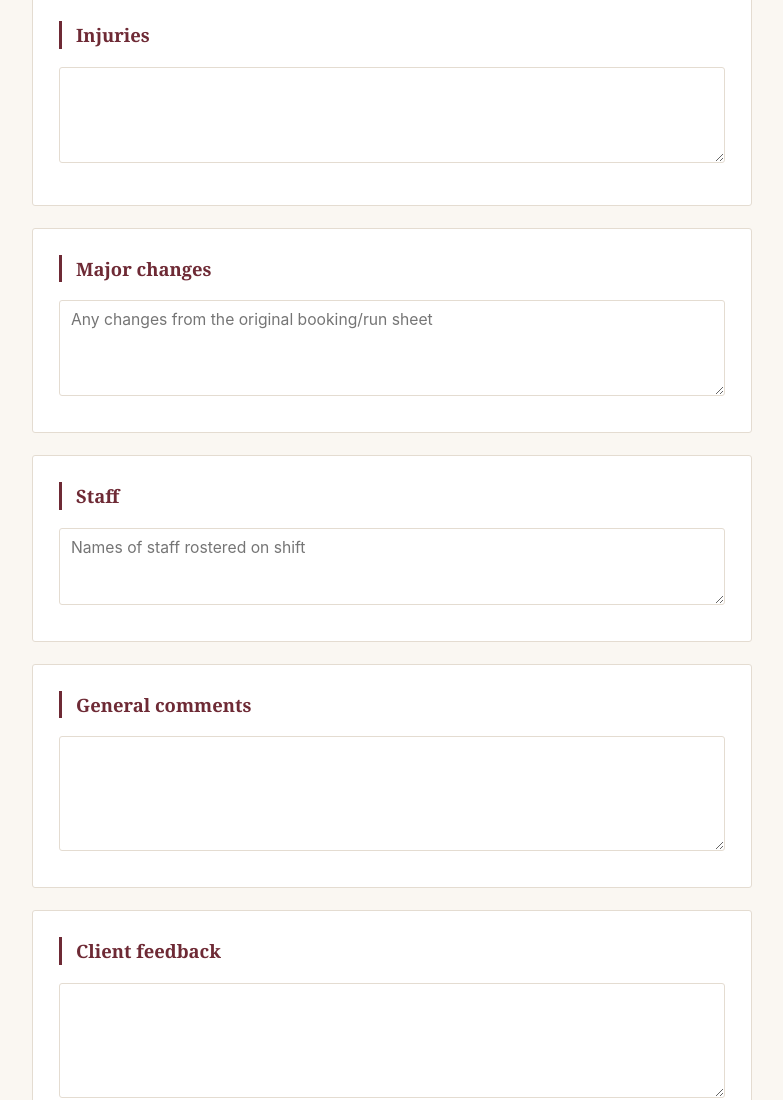
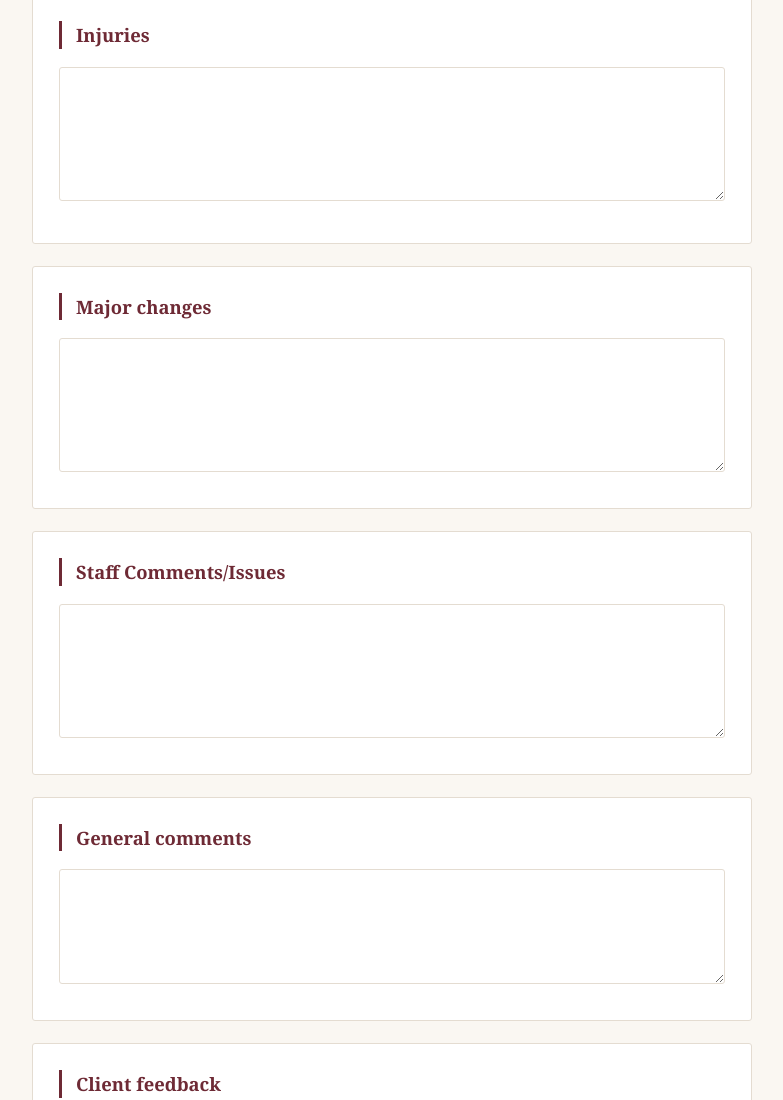
Before and after one commit to thsghfd/function-report, a plain HTML site: page index.html in a window 1280 px wide. Shown: the part 1293-2393 px from the top of the page, without its empty margins (248-1031 px from the left). Drawn offline with Linux system fonts and the light colour scheme.

Commit message:
index.html

```diff
--- a/index.html
+++ b/index.html
@@ -333,7 +333,7 @@
 
     <div class="section">
       <h2>Injuries</h2>
-        <textarea id="injuries" rows="4"></textarea>
+        <textarea id="injuries" rows="6"></textarea>
       <div class="field">
       </div>
     </div>
@@ -341,14 +341,14 @@
     <div class="section">
       <h2>Major changes</h2>
       <div class="field">
-        <textarea id="majorChanges" rows="4" placeholder="Any changes from the original booking/run sheet"></textarea>
+        <textarea id="majorChanges" rows="6"></textarea>
       </div>
     </div>
 
     <div class="section">
-      <h2>Staff</h2>
+      <h2>Staff Comments/Issues</h2>
       <div class="field">
-        <textarea id="staff" rows="3" placeholder="Names of staff rostered on shift"></textarea>
+        <textarea id="staff" rows="6"></textarea>
       </div>
     </div>
 
```
